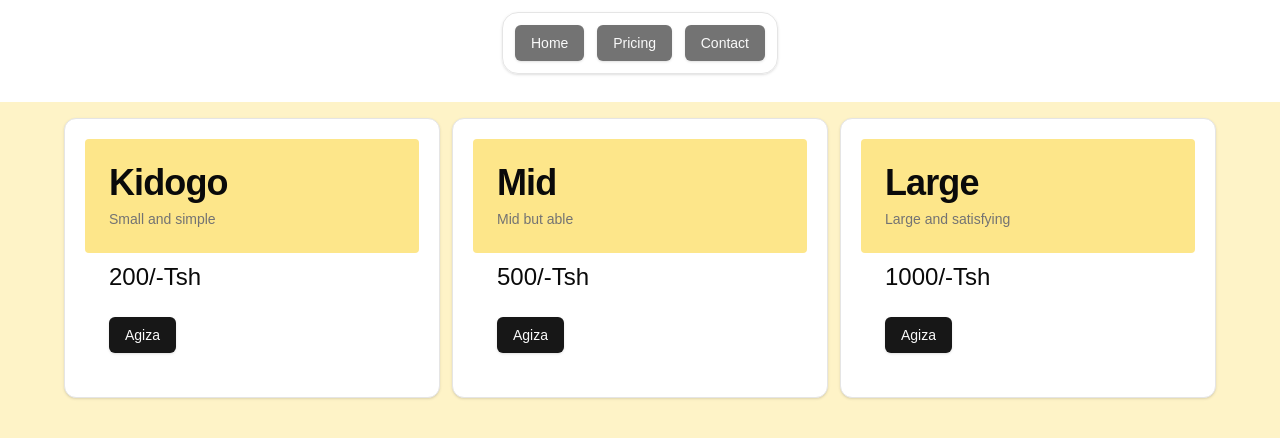
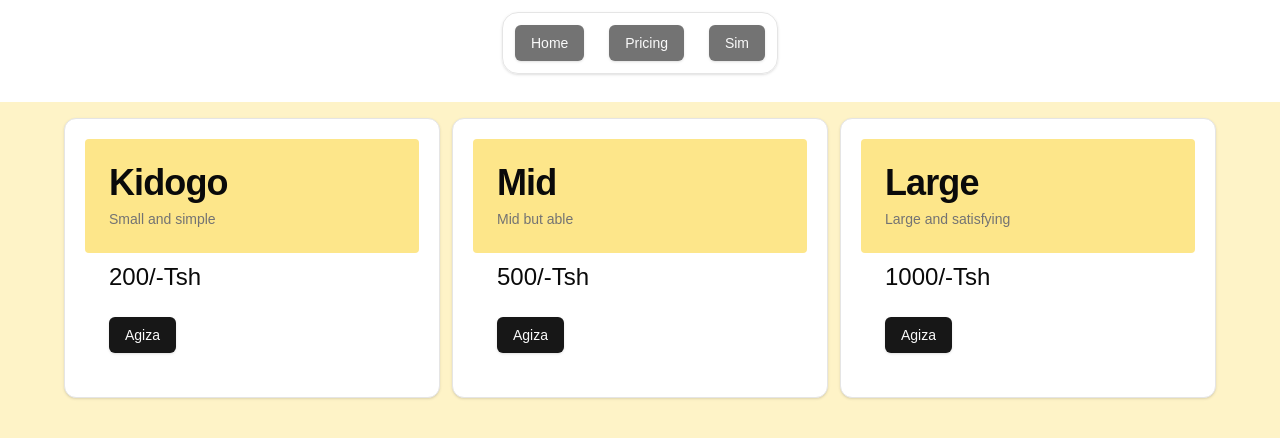
Before and after one commit to McAlwatan/Karanga, a Next.js app: page / in a window 1280 px wide. Shown: the top 438 px of the page. Built offline with nearby package versions, Linux system fonts and the light colour scheme.

Commit message:
made changes to the main page

```diff
--- a/src/app/page.tsx
+++ b/src/app/page.tsx
@@ -19,7 +19,7 @@ export default function Home() {
                 <Link href={"/Pricing"}>Pricing</Link>
               </Button>
               <Button className="bg-neutral-500">
-                <Link href={"/Contact"}>Contact</Link>
+                <Link href={"/Contact"}>Sim</Link>
               </Button>
             </div>
           </GlassCard>
```
